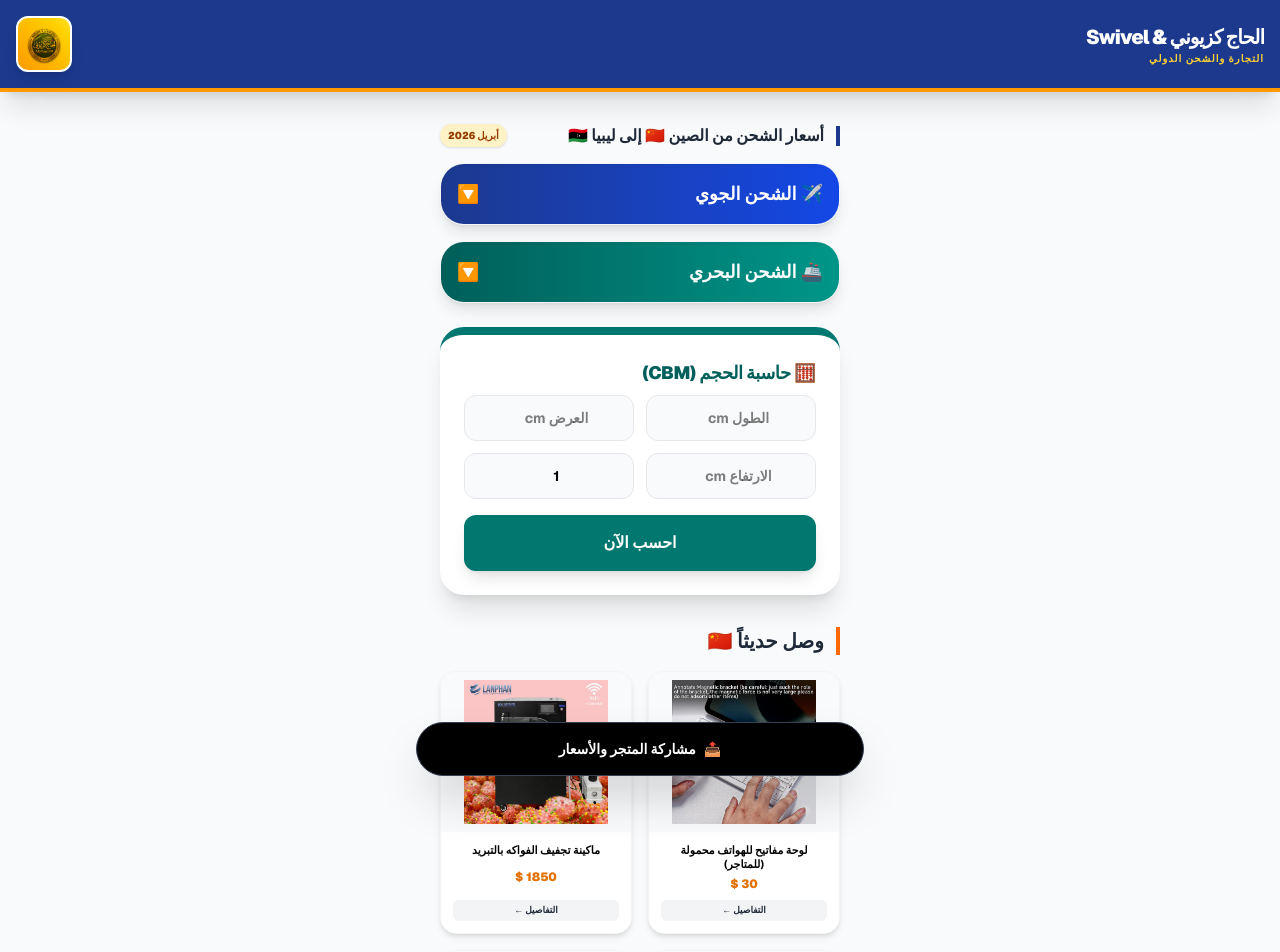
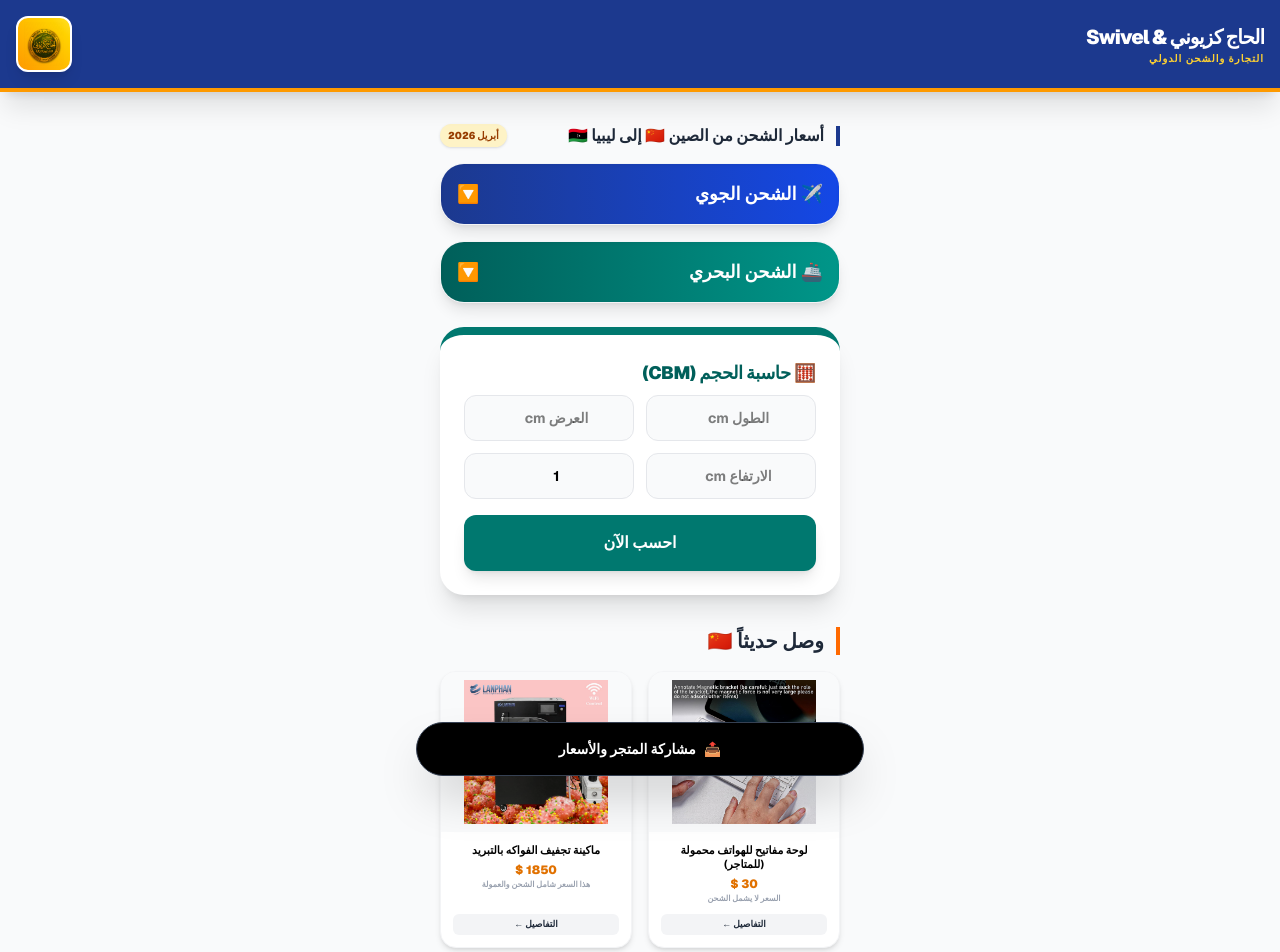
Before and after one commit to alisabree15-star/kazioni-store, a Next.js app: page / in a window 1280 px wide. Shown: the top 952 px of the page. Built offline with nearby package versions, Linux system fonts and the light colour scheme.

Commit message:
توضيح سياسة الشحن لكل منتج بشكل منفصل

```diff
--- a/src/app/page.tsx
+++ b/src/app/page.tsx
@@ -50,6 +50,7 @@ export default function Home() {
       img: "/images/product1.jpg",
       price: "30 $",
       pColor: "text-amber-600",
+      shippingNote: "السعر لا يشمل الشحن",
       description: "لوحة مفاتيح احترافية مصممة للهواتف، تدعم الربط السريع لتسهيل عمليات البيع والرد على الزبائن.",
       moq: "10 قطع",
       cbm: "0.002",
@@ -61,6 +62,7 @@ export default function Home() {
       img: "/images/product2.jpg",
       price: "1850 $",
       pColor: "text-amber-600",
+      shippingNote: "هذا السعر شامل الشحن والعمولة",
       description: "أحدث تقنيات التجفيف بالتبريد للحفاظ على القيمة الغذائية للفواكه. مثالية للمشاريع الغذائية الناشئة.",
       moq: "1 ماكينة",
       cbm: "0.680",
@@ -72,6 +74,7 @@ export default function Home() {
       img: "/images/product3.jpg",
       price: "850 $",
       pColor: "text-amber-600",
+      shippingNote: "هذا السعر شامل الشحن والعمولة",
       description: "ماكينة آلية بالكامل لإنتاج الفطائر والتورتيلا بجودة عالية وسرعة فائقة، سهلة الاستخدام والتنظيف.",
       moq: "1 ماكينة",
       cbm: "0.130",
@@ -83,6 +86,7 @@ export default function Home() {
       img: "/images/product4.jpg",
       price: "50 $",
       pColor: "text-amber-600",
+      shippingNote: "السعر لا يشمل الشحن",
       description: "سلة ذكية تعمل بالحساسات، تصميم عصري وأنيق يتناسب مع المكاتب والمحلات الكبرى، نظام إغلاق محكم لمنع الروائح.",
       moq: "10 قطع",
       cbm: "0.090",
@@ -94,6 +98,7 @@ export default function Home() {
       img: "/images/product5.jpg",
       price: "75 $",
       pColor: "text-amber-600",
+      shippingNote: "السعر لا يشمل الشحن",
       description: "ماكينة حرارية متطورة متعددة الاستخدامات، دقة عالية في الأداء وكفاءة في استهلاك الطاقة.",
       moq: "10 قطع",
       cbm: "0.150",
@@ -105,6 +110,7 @@ export default function Home() {
       img: "/images/product6.jpg",
       price: "25 $",
       pColor: "text-amber-600",
+      shippingNote: "السعر لا يشمل الشحن",
       description: "آلة عصر احترافية وعملية، مصممة لتحمل الاستخدام المستمر في المتاجر والمقاهي. تضمن استخلاص العصير بسرعة وكفاءة عالية.",
       moq: "10 قطع",
       cbm: "0.025",
@@ -122,8 +128,9 @@ export default function Home() {
 
         <div className="p-6">
           <span className="bg-amber-100 text-amber-800 text-[10px] font-bold px-3 py-1 rounded-full text-black">منتج حصري 🇨🇳</span>
-          <h2 className="text-2xl font-black mt-3 mb-2 leading-tight text-black">{selectedProduct.name}</h2>
-          <p className={"text-xl font-black mb-4 " + selectedProduct.pColor}>{selectedProduct.price}</p>
+          <h2 className="text-2xl font-black mt-3 mb-1 leading-tight text-black">{selectedProduct.name}</h2>
+          <p className={"text-xl font-black mb-1 " + selectedProduct.pColor}>{selectedProduct.price}</p>
+          <p className="text-[11px] font-bold text-gray-500 mb-4">{selectedProduct.shippingNote}</p>
 
           <div className="bg-gray-50 rounded-2xl p-4 mb-6 text-black border border-gray-100">
             <h4 className="font-bold text-sm mb-3 text-blue-900 underline">تفاصيل الشحن والطلب:</h4>
@@ -163,20 +170,17 @@ export default function Home() {
 
   return (
     <main className="min-h-screen bg-gray-50 text-right font-sans text-black pb-32" dir="rtl">
-      {/* الشريط العلوي مع اللوجو بالتصميم الذهبي الفخم */}
       <nav className="bg-blue-900 text-white p-4 shadow-xl sticky top-0 z-50 flex justify-between items-center border-b-4 border-amber-500">
         <div>
           <h1 className="text-xl font-black tracking-tighter text-white">الحاج كزيوني & Swivel</h1>
           <p className="text-[10px] text-amber-300 font-bold uppercase tracking-widest">التجارة والشحن الدولي</p>
         </div>
-
-        {/* تصميم اللوجو الجديد: مربع دائري بلون ذهبي متدرج يذيب الخلفية البيضاء */}
         <div className="w-14 h-14 bg-gradient-to-tr from-amber-500 to-yellow-300 rounded-xl flex items-center justify-center shadow-lg border-2 border-white overflow-hidden p-1">
           <img src="/images/logo.png?v=4" alt="لوجو الحاج كزيوني" className="w-full h-full object-contain mix-blend-multiply opacity-90" onError={(e) => { e.currentTarget.style.display = 'none'; }} />
         </div>
       </nav>
 
-      <section className="p-6 max-w-md mx-auto mt-2">
+      <section className="p-6 max-w-md mx-auto mt-2 text-black">
         <div className="flex justify-between items-center mb-4 gap-2">
           <h3 className="text-[16px] leading-tight font-black text-gray-800 border-r-4 border-blue-900 pr-3">أسعار الشحن من الصين 🇨🇳 إلى ليبيا 🇱🇾</h3>
           <span className="bg-amber-100 text-amber-800 text-[10px] font-black px-2 py-1 rounded-full shadow-sm whitespace-nowrap">أبريل 2026</span>
@@ -187,7 +191,6 @@ export default function Home() {
             <h4 className="font-bold text-lg text-white">✈️ الشحن الجوي</h4>
             <span className="text-lg text-white">{isAirOpen ? '🔼' : '🔽'}</span>
           </button>
-
           {isAirOpen && (
             <div className="p-5 space-y-3 bg-blue-50/50 border-t border-blue-100 font-bold text-black">
               <div className="flex justify-between border-b pb-2"><span>عادي (1-100 كجم)</span><span className="text-blue-800">9.25 $</span></div>
@@ -205,12 +208,11 @@ export default function Home() {
             <h4 className="font-bold text-lg text-white">🚢 الشحن البحري</h4>
             <span className="text-lg text-white">{isSeaOpen ? '🔼' : '🔽'}</span>
           </button>
-
           {isSeaOpen && (
             <div className="p-5 space-y-3 bg-teal-50/50 border-t border-teal-100 font-bold text-black">
-              <div className="flex justify-between border-b pb-2"><span>تصنيف عادي 📦</span><span className="text-teal-800">158.5 $ <span className="text-[10px] text-gray-500">/ CBM</span></span></div>
-              <div className="flex justify-between border-b pb-2"><span>ماركة كوبي 👕</span><span className="text-orange-600">168.5 $ <span className="text-[10px] text-gray-500">/ CBM</span></span></div>
-              <div className="flex justify-between"><span>كوزماتك 🧴</span><span className="text-orange-600">178.5 $ <span className="text-[10px] text-gray-500">/ CBM</span></span></div>
+              <div className="flex justify-between border-b pb-2 text-black"><span>تصنيف عادي 📦</span><span className="text-teal-800">158.5 $ <span className="text-[10px] text-gray-500">/ CBM</span></span></div>
+              <div className="flex justify-between border-b pb-2 text-black"><span>ماركة كوبي 👕</span><span className="text-orange-600">168.5 $ <span className="text-[10px] text-gray-500">/ CBM</span></span></div>
+              <div className="flex justify-between text-black"><span>كوزماتك 🧴</span><span className="text-orange-600">178.5 $ <span className="text-[10px] text-gray-500">/ CBM</span></span></div>
             </div>
           )}
         </div>
@@ -218,7 +220,7 @@ export default function Home() {
 
       <section className="p-6 max-w-md mx-auto pt-0 text-black">
         <div className="bg-white rounded-3xl p-6 shadow-xl border-t-8 border-teal-700">
-          <h3 className="text-lg font-black text-teal-800 mb-2 flex items-center tracking-tight">🧮 حاسبة الحجم (CBM)</h3>
+          <h3 className="text-lg font-black text-teal-800 mb-2 flex items-center tracking-tight text-black text-black">🧮 حاسبة الحجم (CBM)</h3>
           <div className="grid grid-cols-2 gap-3 mb-4 text-black text-black">
             <input type="number" value={dims.length} onChange={(e)=>setDims({...dims, length: e.target.value})} className="bg-gray-50 border border-gray-200 rounded-xl p-3 text-center font-bold text-sm outline-none text-black" placeholder="الطول cm"/>
             <input type="number" value={dims.width} onChange={(e)=>setDims({...dims, width: e.target.value})} className="bg-gray-50 border border-gray-200 rounded-xl p-3 text-center font-bold text-sm outline-none text-black" placeholder="العرض cm"/>
@@ -239,9 +241,12 @@ export default function Home() {
                 <img src={product.img} alt={product.name} className="max-h-full max-w-full object-contain" onError={(e) => { e.currentTarget.src = "https://via.placeholder.com/150?text=H.K+Store"; }} />
               </div>
               <div className="p-3 flex-1 flex flex-col justify-between text-center">
-                <h4 className="font-bold text-[11px] text-black mb-1 leading-tight text-black">{product.name}</h4>
-                <p className={"font-black text-xs mb-2 " + product.pColor}>{product.price}</p>
-                <button className="bg-gray-100 text-gray-800 text-[9px] py-1 rounded-md font-bold">التفاصيل ←</button>
+                <div>
+                  <h4 className="font-bold text-[11px] text-black mb-1 leading-tight text-black">{product.name}</h4>
+                  <p className={"font-black text-xs " + product.pColor}>{product.price}</p>
+                  <p className="text-[8px] font-bold text-gray-400 mt-0.5 leading-none">{product.shippingNote}</p>
+                </div>
+                <button className="bg-gray-100 text-gray-800 text-[9px] py-1 mt-3 rounded-md font-bold">التفاصيل ←</button>
               </div>
             </div>
           ))}
```
